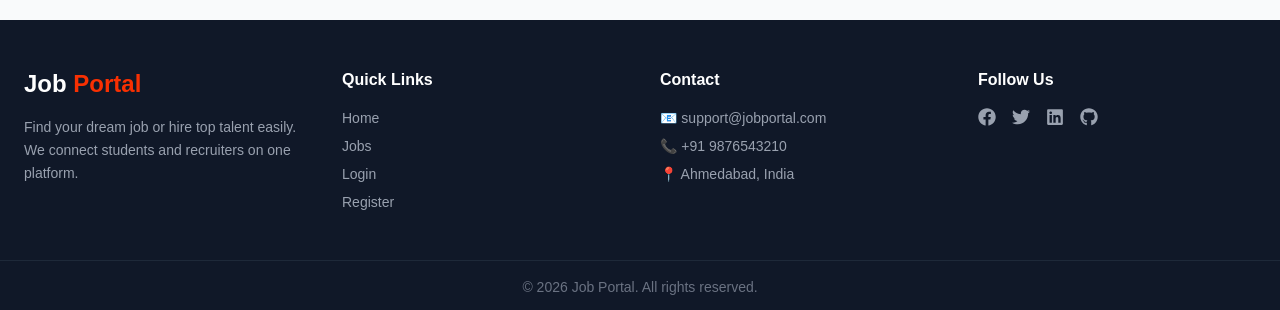
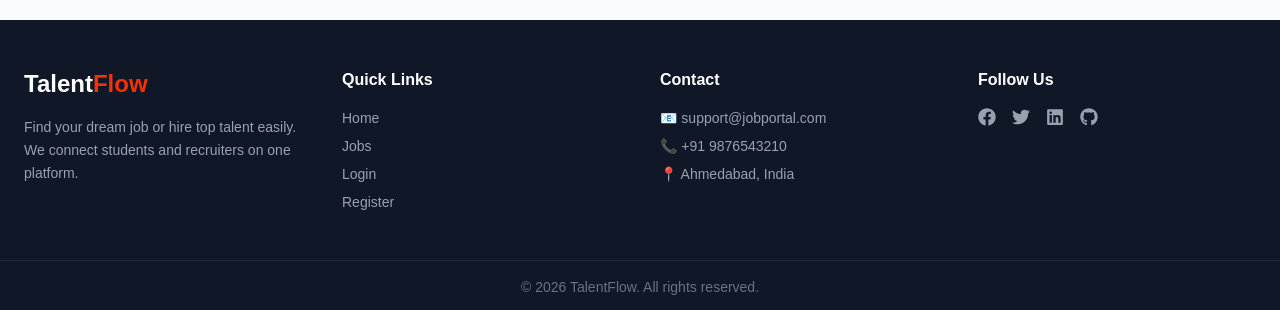
Before and after one commit to sauravprajapatiii/jobhunt-frontend, a React app: page / in a window 1280 px wide. Shown: the part 767-1077 px from the top of the page. Built offline with nearby package versions, Linux system fonts and the light colour scheme; no server answers; the HTML template or start-up script is replaced by a standard one.

Commit message:
footer edit

```diff
--- a/src/components/Footer.jsx
+++ b/src/components/Footer.jsx
@@ -9,7 +9,7 @@ const Footer = () => {
         {/* Logo / About */}
         <div>
           <h1 className="text-2xl font-bold text-white">
-            Job <span className="text-[#F83002]">Portal</span>
+            Talent<span className="text-[#F83002]">Flow</span>
           </h1>
           <p className="text-sm mt-4 leading-relaxed">
             Find your dream job or hire top talent easily. We connect students
@@ -76,7 +76,7 @@ const Footer = () => {
 
       {/* Bottom */}
       <div className="border-t border-gray-800 text-center text-xs sm:text-sm py-4 text-gray-500">
-        © {new Date().getFullYear()} Job Portal. All rights reserved.
+        © {new Date().getFullYear()} TalentFlow. All rights reserved.
       </div>
     </footer>
   );
```
